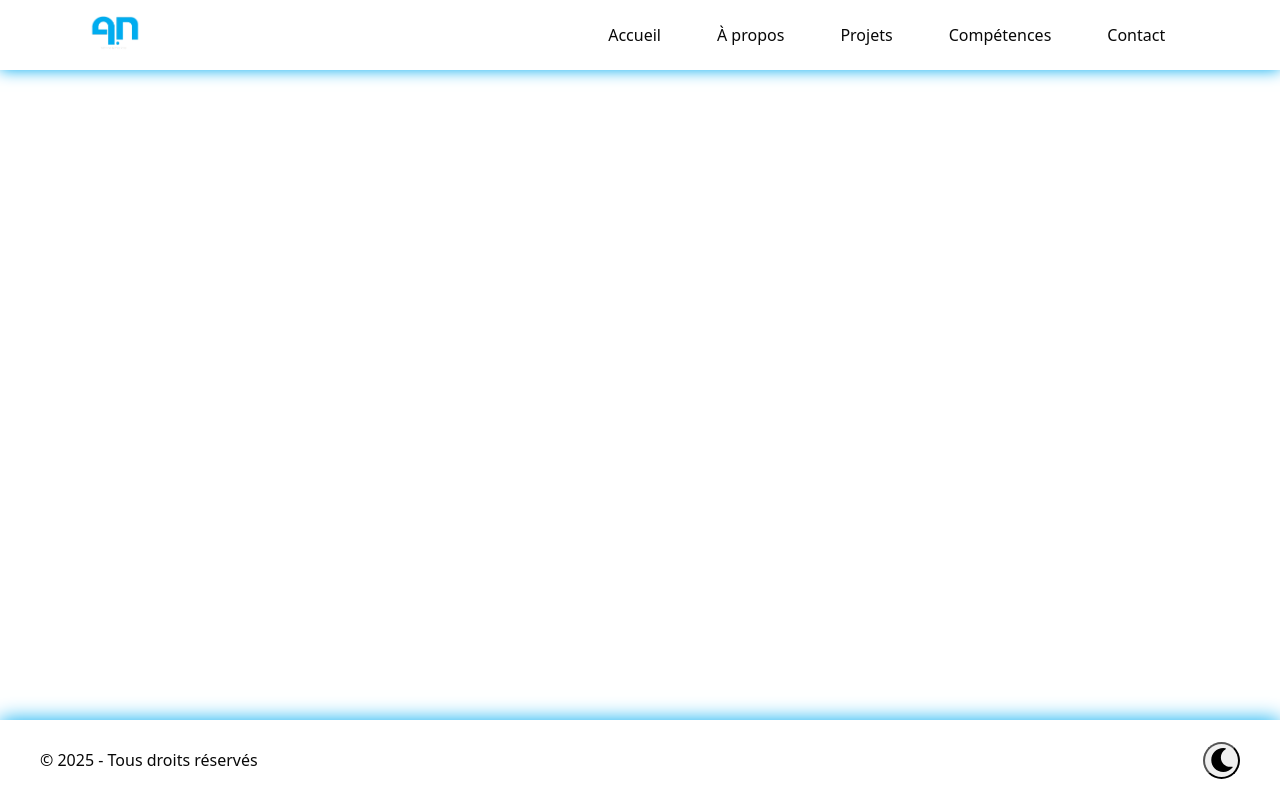
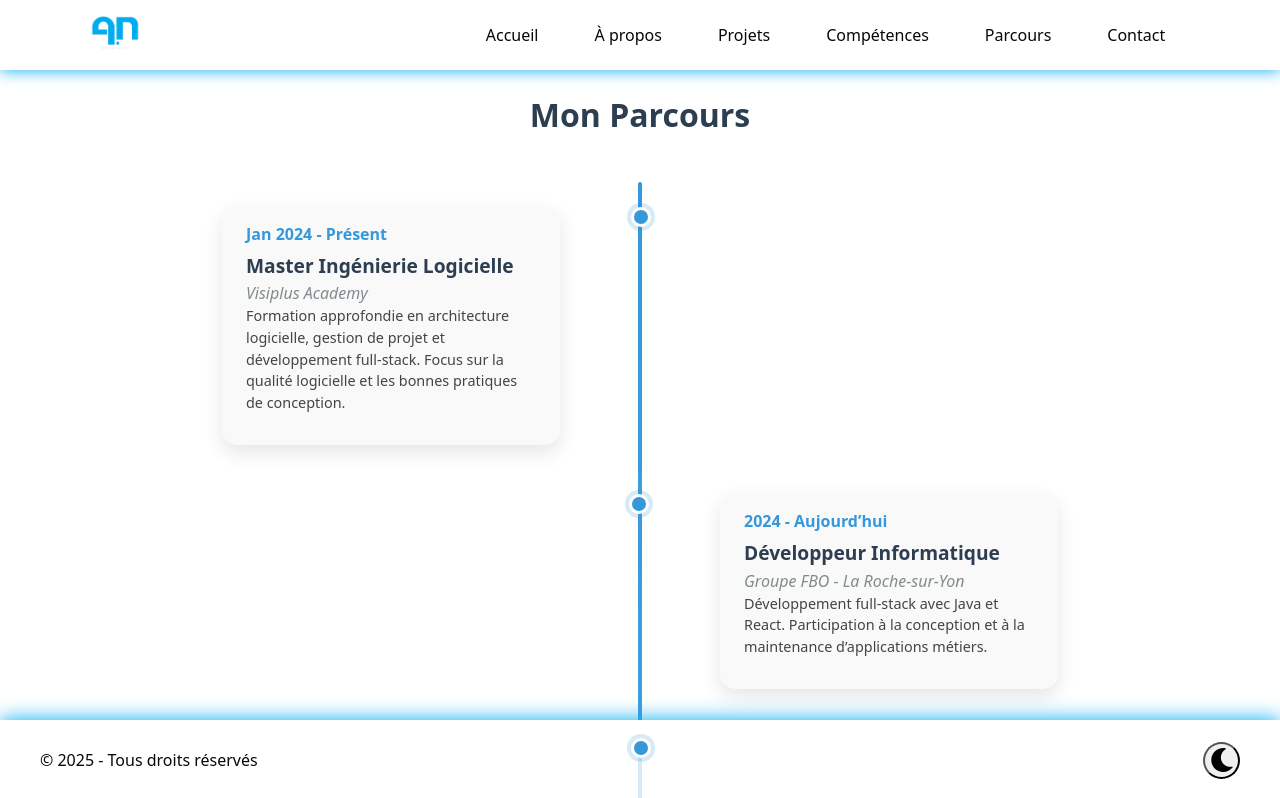
Before and after one commit to AhmadNawzadi/My_Portfolio, an Angular app: page /parcours in a window 1280 px wide. Before the commit this address led to /. Shown: the top 798 px of the page. Built offline with nearby package versions, Linux system fonts and the light colour scheme.

Commit message:
page parcours added

```diff
--- a/src/app/components/navbar/navbar.component.html
+++ b/src/app/components/navbar/navbar.component.html
@@ -21,6 +21,9 @@
                     <a class="nav-link" routerLink="/skills" (click)="closeMenu(navbarResponsive)">Compétences</a>
                 </li>
                 <li class="nav-item">
+                    <a class="nav-link" routerLink="/parcours" (click)="closeMenu(navbarResponsive)">Parcours</a>
+                </li>
+                <li class="nav-item">
                     <a class="nav-link" routerLink="/contact" (click)="closeMenu(navbarResponsive)">Contact</a>
                 </li>
             </ul>
--- /dev/null
+++ b/src/app/pages/parcours/parcours.component.html
@@ -0,0 +1,19 @@
+<section class="timeline-section">
+    <h2 class="timeline-title">Mon Parcours</h2>
+
+    <div class="timeline">
+      <div *ngFor="let item of parcours; let i = index" class="timeline-item" [class.right]="i % 2 === 0">
+        <div class="timeline-dot"></div>
+        <div class="timeline-line"></div>
+
+        <div class="timeline-card">
+          <p class="date">{{ item.date }}</p>
+          <h3>{{ item.titre }}</h3>
+          <a class="lieu" [href]="item.lien" target="_blank" rel="noopener noreferrer">
+            {{ item.lieu }}
+          </a>
+          <p class="details">{{ item.details }}</p>
+        </div>
+      </div>
+    </div>
+  </section>
--- /dev/null
+++ b/src/app/pages/parcours/parcours.component.scss
@@ -0,0 +1,176 @@
+.timeline-section {
+  padding: 6rem 1rem;
+  text-align: center;
+  position: relative;
+
+  .timeline-title {
+    font-size: 2rem;
+    font-weight: 600;
+    color: #2c3e50;
+    margin-bottom: 3rem;
+  }
+
+  .timeline {
+    position: relative;
+    width: 90%;
+    margin: 0 auto;
+    max-width: 900px;
+
+    &::before {
+      content: '';
+      position: absolute;
+      top: 0;
+      left: 50%;
+      width: 4px;
+      height: 100%;
+      background: linear-gradient(180deg, #3498db, #5dade2);
+      transform: translateX(-50%);
+      border-radius: 2px;
+    }
+  }
+
+  .timeline-item {
+    position: relative;
+    width: 50%;
+    padding: 1.5rem 2rem;
+    box-sizing: border-box;
+
+    &:nth-child(odd) {
+      left: 0;
+      text-align: right;
+
+      .timeline-card {
+        margin-right: 3rem;
+      }
+
+      .timeline-dot {
+        right: -11px;
+      }
+
+      .timeline-line {
+        right: -2px;
+      }
+    }
+
+    &:nth-child(even) {
+      left: 50%;
+      text-align: left;
+
+      .timeline-card {
+        margin-left: 3rem;
+      }
+
+      .timeline-dot {
+        left: -11px;
+      }
+
+      .timeline-line {
+        left: -2px;
+      }
+    }
+
+    .timeline-dot {
+      position: absolute;
+      top: 25px;
+      width: 20px;
+      height: 20px;
+      background: #3498db;
+      border-radius: 50%;
+      border: 3px solid #fff;
+      z-index: 2;
+      box-shadow: 0 0 0 4px rgba(52, 152, 219, 0.2);
+    }
+
+    .timeline-line {
+      position: absolute;
+      top: 35px;
+      width: 4px;
+      height: calc(100% - 35px);
+      background: #3498db33;
+      z-index: 1;
+    }
+
+    .timeline-card {
+      background: #f9f9f9;
+      border-radius: 15px;
+      padding: 1rem 1.5rem;
+      box-shadow: 0 8px 20px rgba(0, 0, 0, 0.1);
+      display: inline-block;
+      transition: all 0.3s ease-in-out;
+      text-align: left;
+
+      &:hover {
+        transform: translateY(-6px);
+        box-shadow: 0 12px 24px rgba(0, 0, 0, 0.15);
+      }
+
+      .date {
+        color: #3498db;
+        font-weight: bold;
+        margin-bottom: 0.5rem;
+      }
+
+      h3 {
+        color: #2c3e50;
+        font-size: 1.2rem;
+        font-weight: 600;
+        margin-bottom: 0.25rem;
+      }
+
+      .lieu {
+        color: #7f8c8d;
+        font-style: italic;
+        margin-bottom: 0.5rem;
+      }
+
+      .details {
+        color: #444;
+        font-size: 0.9rem;
+      }
+    }
+  }
+
+  /* Responsive */
+  @media (max-width: 768px) {
+    .timeline::before {
+      left: 8px;
+    }
+
+    .timeline-item {
+      width: 100%;
+      padding-left: 2rem;
+      text-align: left;
+
+      &:nth-child(odd),
+      &:nth-child(even) {
+        left: 0;
+      }
+
+      .timeline-card {
+        margin: 1rem 0 1rem 2rem;
+      }
+
+      .timeline-dot {
+        left: 0;
+      }
+
+      .timeline-line {
+        left: 8px;
+      }
+    }
+  }
+}
+.timeline-card {
+  a.lieu {
+    color: #3498db;
+    font-weight: 500;
+    text-decoration: none;
+    font-style: italic;
+    transition: color 0.3s ease;
+
+    &:hover {
+      color: #1d6fa5;
+      text-decoration: underline;
+    }
+  }
+}
--- /dev/null
+++ b/src/app/pages/parcours/parcours.component.ts
@@ -0,0 +1,58 @@
+import { CommonModule } from '@angular/common';
+import { Component } from '@angular/core';
+
+@Component({
+  selector: 'app-parcours',
+  templateUrl: './parcours.component.html',
+  styleUrls: ['./parcours.component.scss'],
+  standalone: true,
+  imports: [
+    CommonModule
+  ]
+})
+export class ParcoursComponent {
+  parcours = [
+    {
+      date: 'Jan 2024 - Présent',
+      titre: 'Master Ingénierie Logicielle',
+      lieu: 'Visiplus Academy',
+      lien: 'https://www.visiplus.com/',
+      details: 'Formation approfondie en architecture logicielle, gestion de projet et développement full-stack. Focus sur la qualité logicielle et les bonnes pratiques de conception.'
+    },
+    {
+      date: '2024 - Aujourd’hui',
+      titre: 'Développeur Informatique',
+      lieu: 'Groupe FBO - La Roche-sur-Yon',
+      lien: 'https://groupefbo.com/',
+      details: 'Développement full-stack avec Java et React. Participation à la conception et à la maintenance d’applications métiers.'
+    },
+    {
+      date: '2021 - 2023',
+      titre: 'Développeur Web / IA',
+      lieu: 'LiqTrade SAS - Biarritz',
+      lien: 'https://www.frenchtech-paysbasque.com/ecosysteme/liqtrade/',
+      details: 'Développement frontend/backend avec Vue.js et Java Spring. Intégration d’API REST, utilisation de Git, et travail en méthode Agile.'
+    },
+    {
+      date: '2021 - 2023',
+      titre: 'Développement Intelligence Artificielle (Bac +3)',
+      lieu: 'Ecole IA Microsoft by Simplon - Bayonne',
+      lien: 'https://simplon.co/',
+      details: 'Python, machine learning, deep learning, analyse de données, visualisation et développement web full-stack avec Flask et JavaScript.'
+    },
+    {
+      date: '2015 - 2017',
+      titre: 'Master Économie',
+      lieu: 'Université d’Aksaray - Turquie',
+      lien: 'https://aksaray.edu.tr/',
+      details: 'Analyse économique, statistiques et gestion de données financières.'
+    },
+    {
+      date: '2010 - 2013',
+      titre: 'Licence Économie',
+      lieu: 'Université de Kaboul - Afghanistan',
+      lien: 'https://ku.edu.af/',
+      details: 'Études en économie et gestion, introduction à l’analyse quantitative.'
+    }
+  ];
+}
```
Also changed, not shown: src/app/app.routes.ts (+6 -1 lines).
